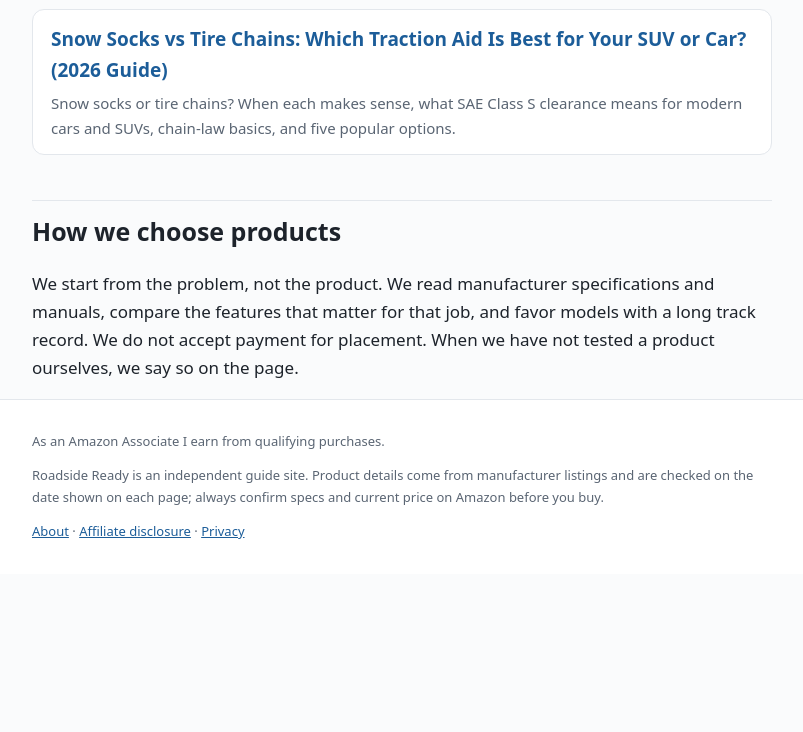
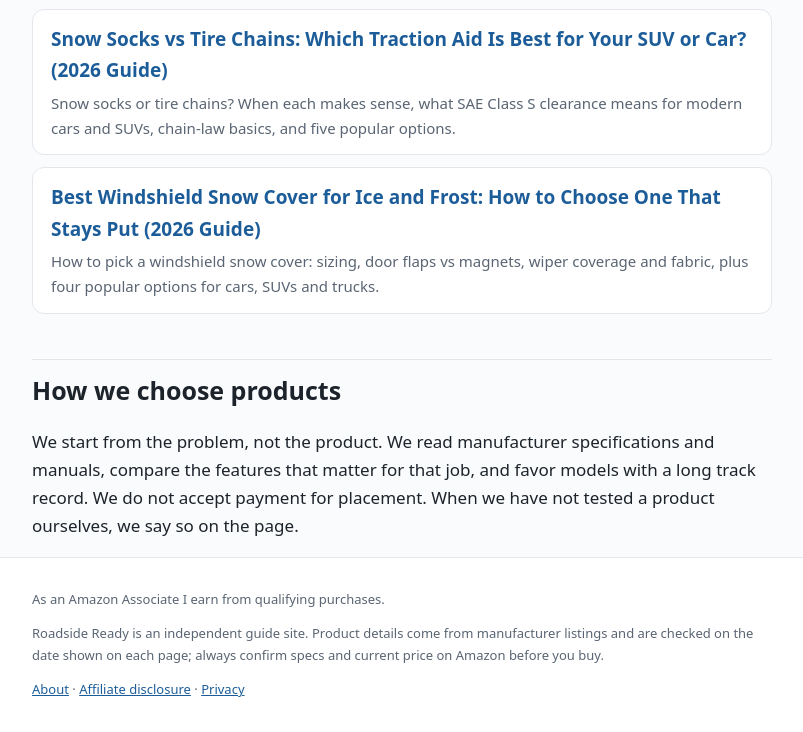
Before and after one commit to vocedoro/roadside-ready, a plain HTML site: page index.html in a window 1280 px wide. Shown: the part 941-1673 px from the top of the page, without its empty margins (238-1041 px from the left). Before the commit the page ends 1515 px from the top, so only its background shows below. Drawn offline with Linux system fonts and the light colour scheme.

Commit message:
Add files via upload

```diff
--- a/index.html
+++ b/index.html
@@ -21,6 +21,7 @@
 <li><a href="guides/battery-maintainer-winter-storage.html">Best Battery Maintainer for Winter Storage: NOCO vs CTEK vs Schumacher</a><p>How to pick a battery maintainer for a car, motorcycle or boat stored over winter: amps, battery type, temperature compensation, and five solid options.</p></li>
 <li><a href="guides/jump-starter-cold-weather.html">Best Jump Starter for Cold Weather: Lithium, Lead-Acid or Supercapacitor? (2026 Guide)</a><p>Which jump starter works in winter? How to size one for your engine, how lithium, supercapacitor and lead-acid units handle cold, and six solid picks.</p></li>
 <li><a href="guides/snow-socks-vs-tire-chains.html">Snow Socks vs Tire Chains: Which Traction Aid Is Best for Your SUV or Car? (2026 Guide)</a><p>Snow socks or tire chains? When each makes sense, what SAE Class S clearance means for modern cars and SUVs, chain-law basics, and five popular options.</p></li>
+<li><a href="guides/windshield-snow-cover.html">Best Windshield Snow Cover for Ice and Frost: How to Choose One That Stays Put (2026 Guide)</a><p>How to pick a windshield snow cover: sizing, door flaps vs magnets, wiper coverage and fabric, plus four popular options for cars, SUVs and trucks.</p></li>
 </ul>
 <h2>How we choose products</h2>
 <p>We start from the problem, not the product. We read manufacturer specifications and manuals, compare the features that matter for that job, and favor models with a long track record. We do not accept payment for placement. When we have not tested a product ourselves, we say so on the page.</p>
```
